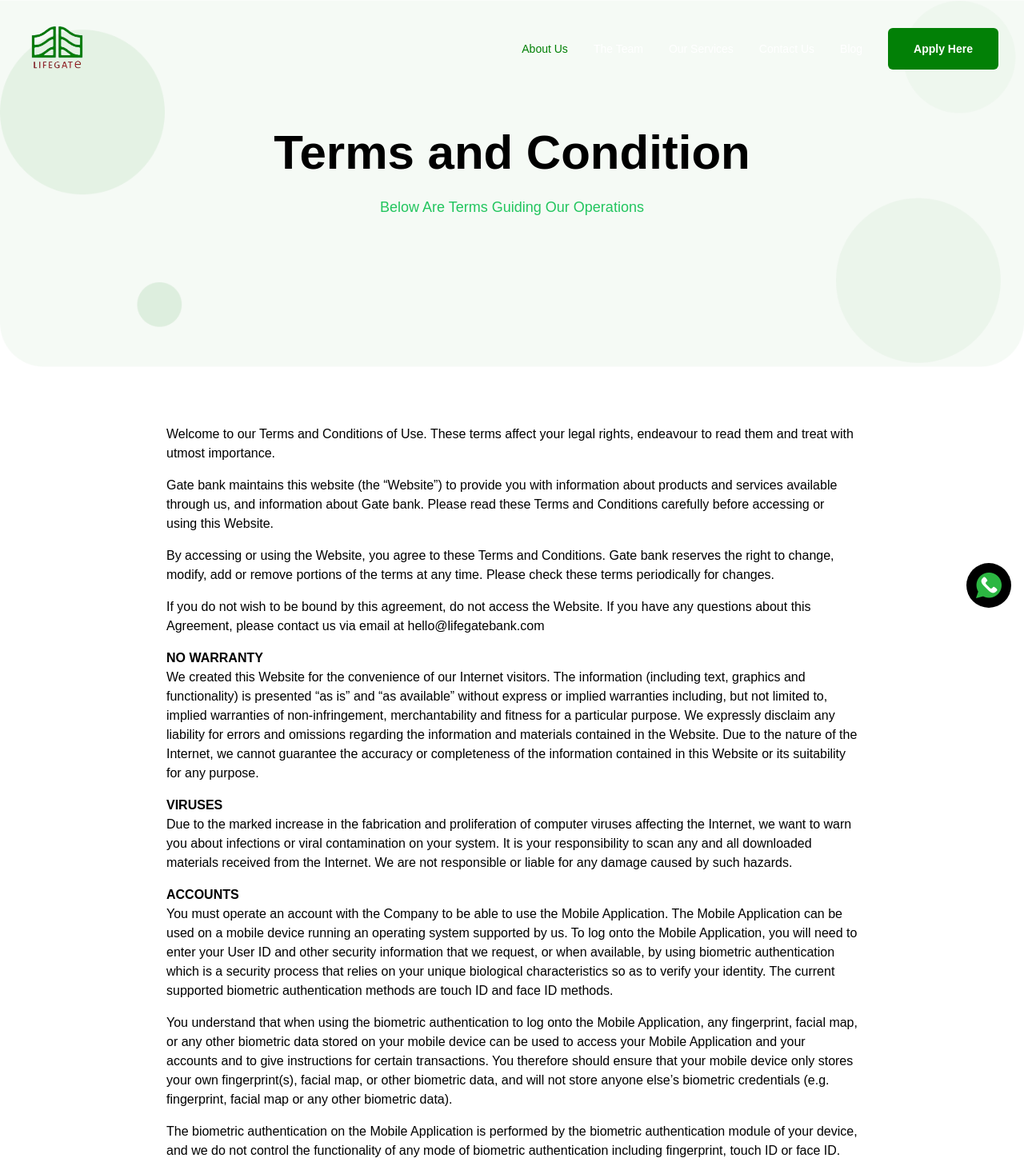
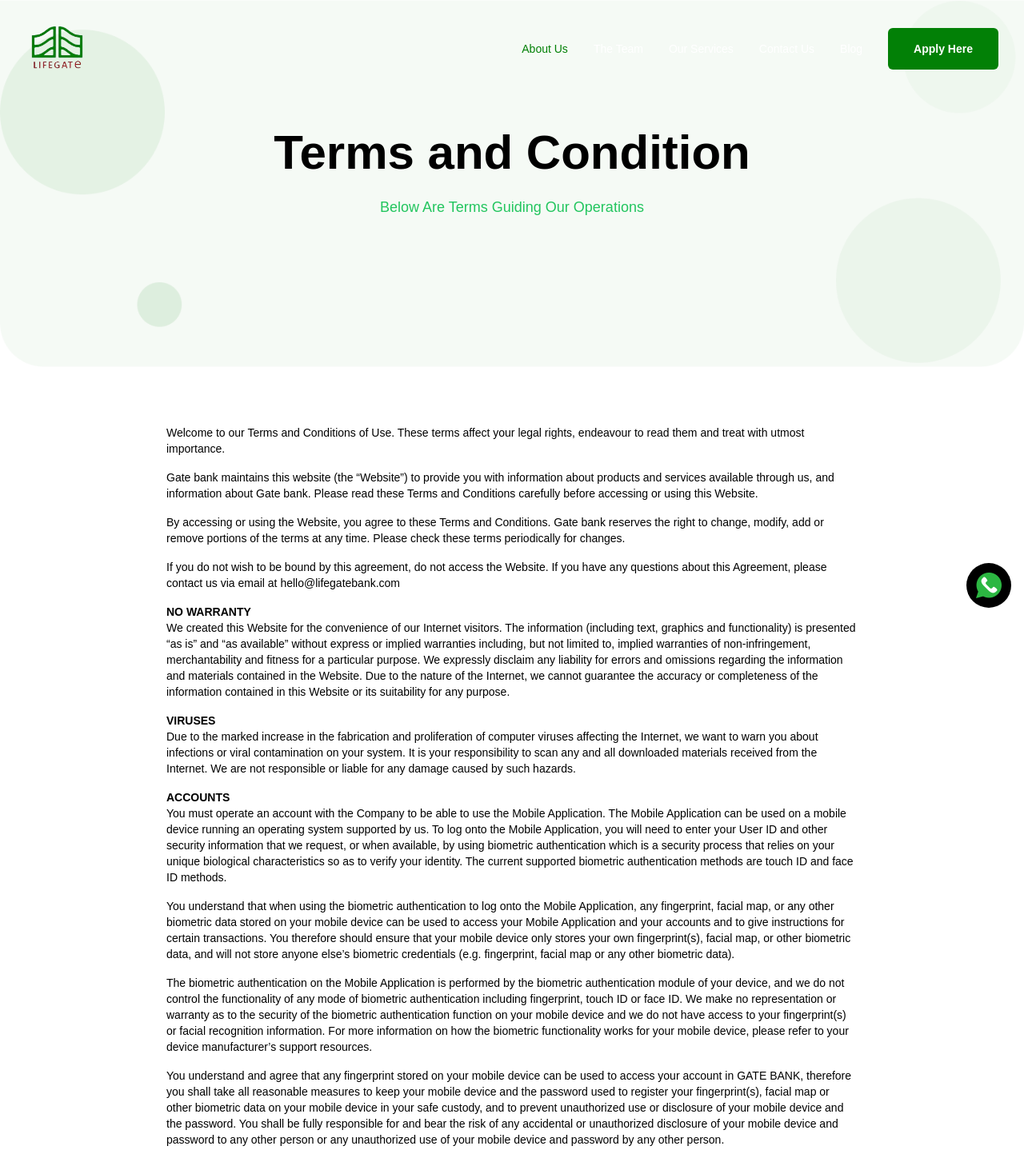
Before and after one commit to Chosen2730/lifegate, a React (Create React App) app: page /terms in a window 1280 px wide. Shown: the top 1453 px of the page at 80% size. Built offline with nearby package versions, Linux system fonts and the light colour scheme.

Commit message:
added faq, terms and conditions page

```diff
--- a/src/Pages/Terms.js
+++ b/src/Pages/Terms.js
@@ -14,7 +14,7 @@ const Terms = () => {
           </p>
         </div>
       </div>
-      <div className='max-w-4xl mx-auto text-base my-10 p-4'>
+      <div className='max-w-4xl mx-auto text-sm my-10 p-4'>
         <p className='my-4'>
           Welcome to our Terms and Conditions of Use. These terms affect your
           legal rights, endeavour to read them and treat with utmost importance.
```
